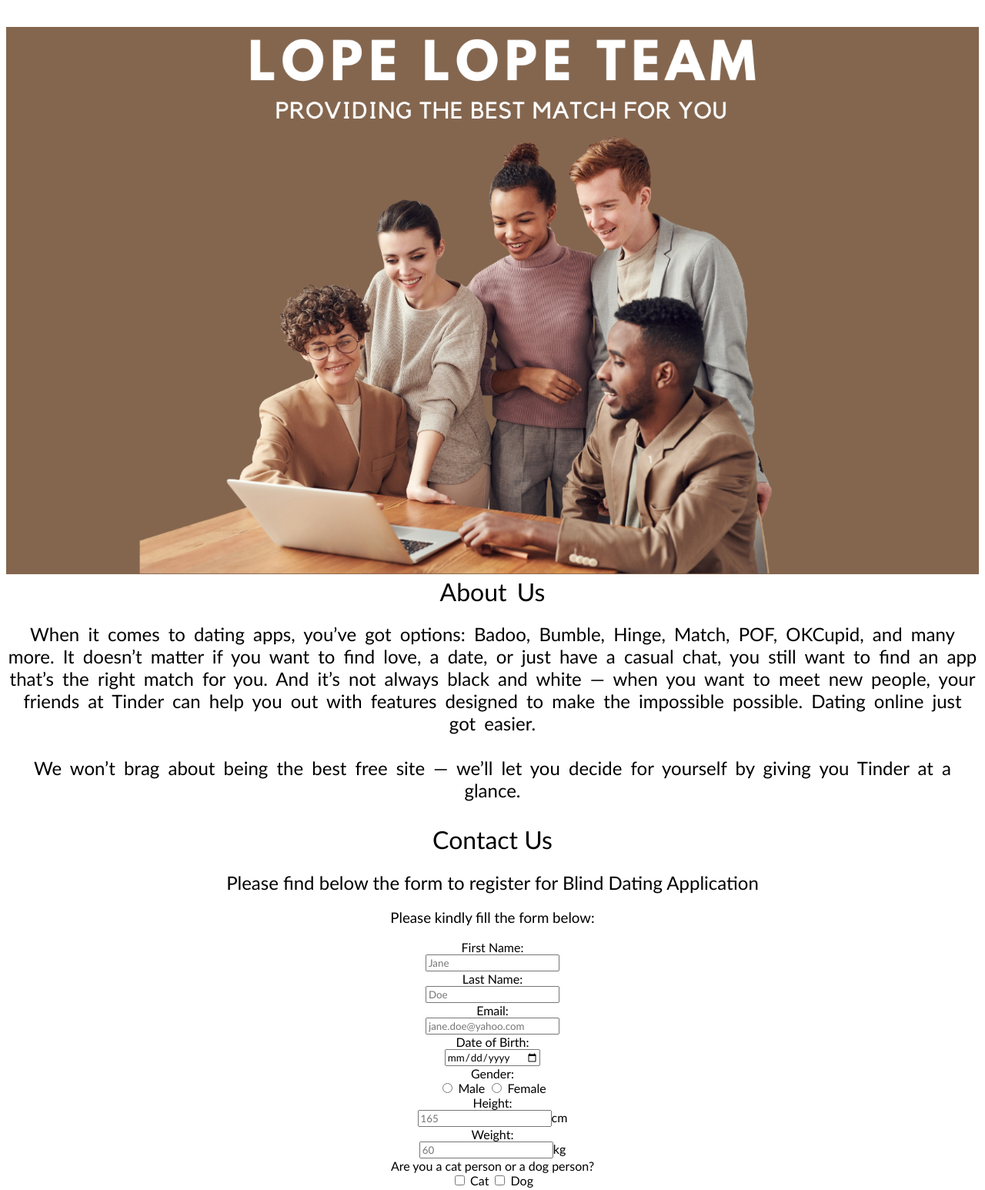
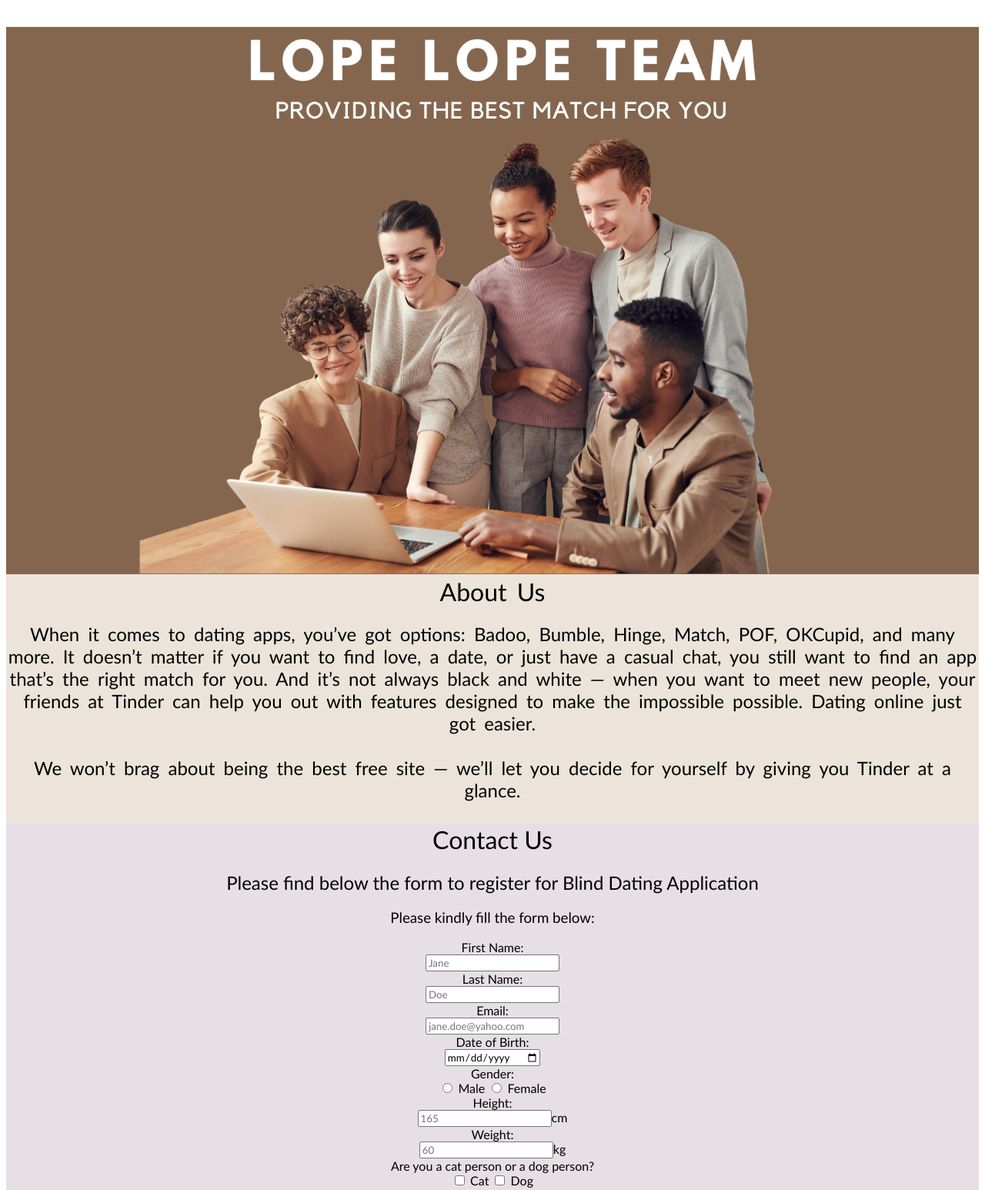
Before and after one commit to RevoU-FSSE-4/module-1-wwliurevou, a plain HTML site: page index.html in a window 1280 px wide. Shown: the part 751-2297 px from the top of the page at 77% size. Drawn offline with Linux system fonts and the light colour scheme; a web font is replaced by a local one.

Commit message:
Update index.css

```diff
--- a/index.css
+++ b/index.css
@@ -141,7 +141,7 @@
    color: indianred;
 }
 .imgHeader {
-   background-image: url("/Week 1 Checkpoint 2/content/header-background2.png");
+   background-image: url("content/header-background2.png");
    background-position: 100%;
    background-size: cover;
    text-align: center;
@@ -167,12 +167,12 @@
 
 .aboutUs {
    text-align: center;
-   background-image: url("/Week 1 Checkpoint 2/content/About Us.svg");
+   background-image: url("content/About Us.svg");
    padding-bottom: 10px;
    word-spacing: 5px;
 }
 .contactUs {
-   background-image: url("/Week 1 Checkpoint 2/content/Contact Us.svg");
+   background-image: url("content/Contact Us.svg");
    width: 100%;
    text-align: center;
    padding-bottom: 2%;
```
